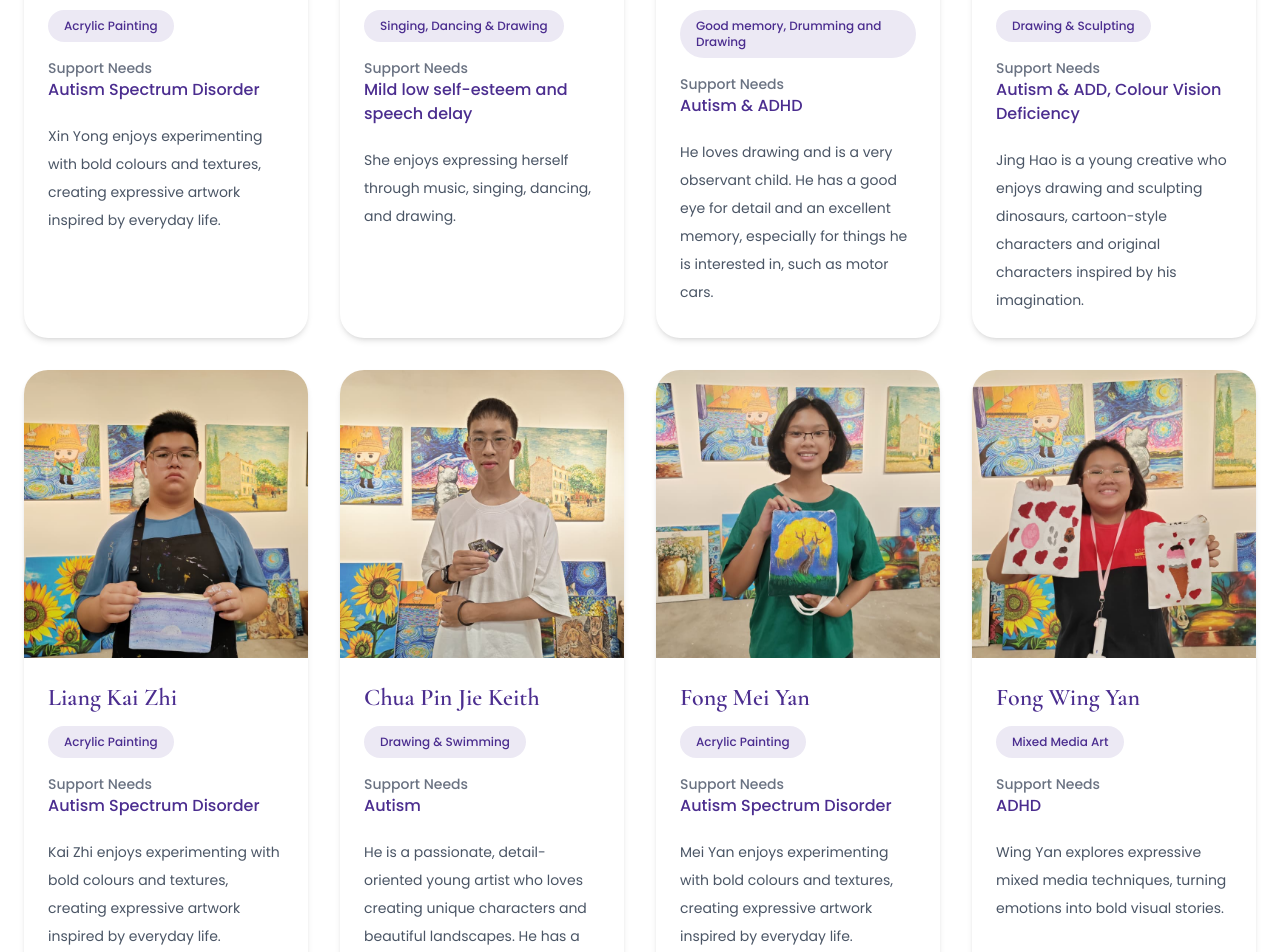
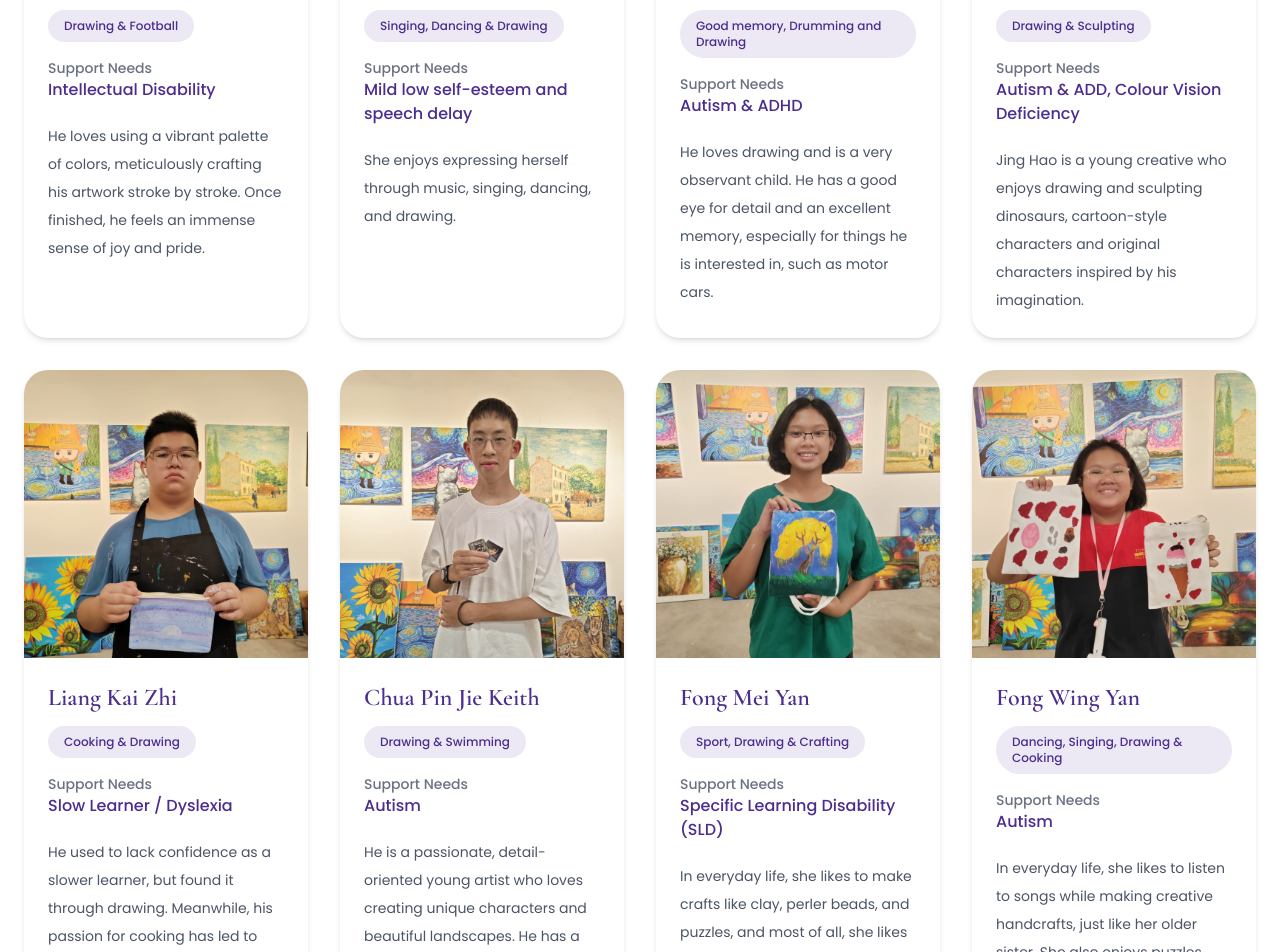
Before and after one commit to jpoi0003/Amazing-Minds, a Next.js app: page / in a window 1280 px wide. Shown: the part 6440-7392 px from the top of the page. Built offline with nearby package versions, Linux system fonts and the light colour scheme; a web font is replaced by a local one.

Commit message:
Update Artist Section Part 2

```diff
--- a/components/Artists.tsx
+++ b/components/Artists.tsx
@@ -15,7 +15,7 @@ const artists = [
   },
   {
     name: "Charlene Sng Xin Yu",
-    talent: "Singing, Learning different languages, Drawing, Swimming and Drum 24 season drum",
+    talent: "Singing, Learning different languages, Drawing, Swimming & 24 Season Drum",
     supportneeds: "Autism spectrum ADHD second stage",
     image: "/artists/charlene.jpg",
     description:
@@ -39,11 +39,11 @@ const artists = [
   },
   {
     name: "Choi Xin Yong",
-    talent: "Acrylic Painting",
-    supportneeds: "Autism Spectrum Disorder",
+    talent: "Drawing & Football",
+    supportneeds: "Intellectual Disability",
     image: "/artists/xinyong.jpg",
     description:
-      "Xin Yong enjoys experimenting with bold colours and textures, creating expressive artwork inspired by everyday life.",
+      "He loves using a vibrant palette of colors, meticulously crafting his artwork stroke by stroke. Once finished, he feels an immense sense of joy and pride.",
   },
   {
     name: "Hoh Xin Ling",
@@ -71,11 +71,11 @@ const artists = [
   },
   {
     name: "Liang Kai Zhi",
-    talent: "Acrylic Painting",
-    supportneeds: "Autism Spectrum Disorder",
+    talent: "Cooking & Drawing",
+    supportneeds: "Slow Learner / Dyslexia",
     image: "/artists/kaizhi.jpg",
     description:
-      "Kai Zhi enjoys experimenting with bold colours and textures, creating expressive artwork inspired by everyday life.",
+      "He used to lack confidence as a slower learner, but found it through drawing. Meanwhile, his passion for cooking has led to continuous growth, and he now develops his skills in cooking classes. He has become a great help to his teachers at school!",
   },
   {
     name: "Chua Pin Jie Keith",
@@ -87,19 +87,19 @@ const artists = [
   },
   {
     name: "Fong Mei Yan",
-    talent: "Acrylic Painting",
-    supportneeds: "Autism Spectrum Disorder",
+    talent: "Sport, Drawing & Crafting",
+    supportneeds: "Specific Learning Disability (SLD)",
     image: "/artists/meiyan.jpg",
     description:
-      "Mei Yan enjoys experimenting with bold colours and textures, creating expressive artwork inspired by everyday life.",
+      "In everyday life, she likes to make crafts like clay, perler beads, and puzzles, and most of all, she likes drawing anime characters. At school, she tends to participate in sports and practical activities.",
   },
   {
     name: "Fong Wing Yan",
-    talent: "Mixed Media Art",
-    supportneeds: "ADHD",
+    talent: "Dancing, Singing, Drawing & Cooking",
+    supportneeds: "Autism",
     image: "/artists/wingyan.jpg",
     description:
-      "Wing Yan explores expressive mixed media techniques, turning emotions into bold visual stories.",
+      "In everyday life, she likes to listen to songs while making creative handcrafts, just like her older sister. She also enjoys puzzles, perler beads, and making beaded necklaces and bracelets. Now, she has a new hobby like making pancakes.",
   },
   {
     name: "Ngiaw Yong Earng",
```
